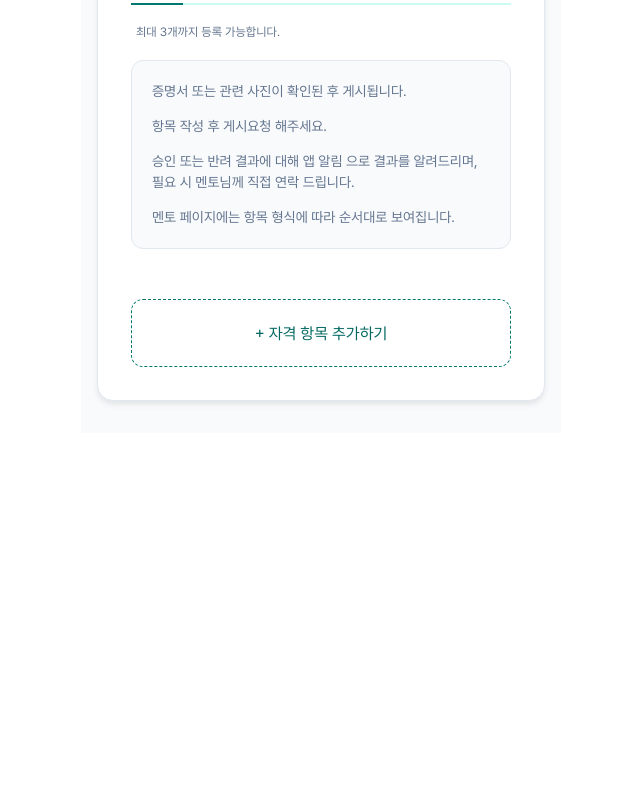
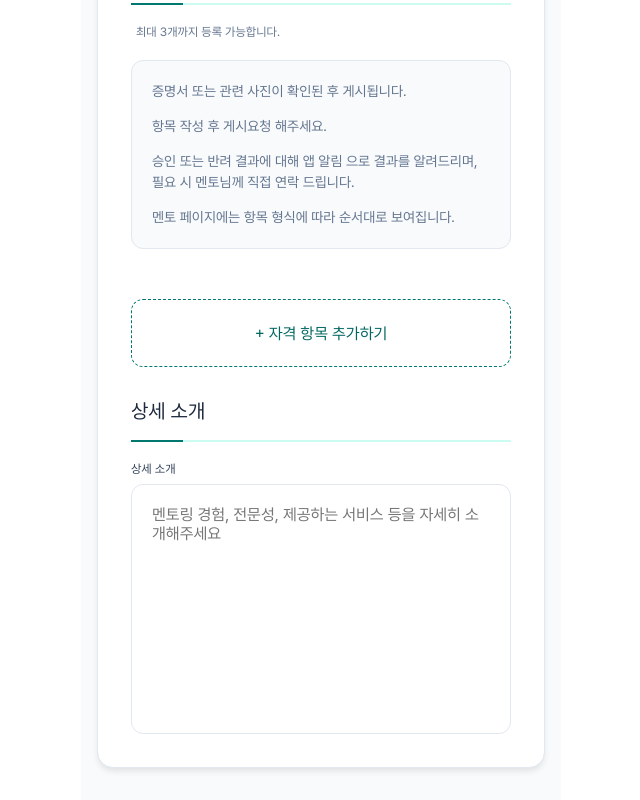
Before and after one commit to woowacourse-teams/2025-Fit-toring, a React app in the folder frontend/: page /mentoring-create in a window 1280 px wide. Shown: the part 1138-1938 px from the top of the page, without its empty margins (319-959 px from the left). Before the commit the page ends 1571 px from the top, so only its background shows below. Built offline with nearby package versions, Linux system fonts and the light colour scheme.

Commit message:
feat: 상세 소개 폼 UI 구현 #186

```diff
--- /dev/null
+++ b/frontend/src/pages/mentoringCreate/components/DetailIntroduce/DetailIntroduce.tsx
@@ -0,0 +1,54 @@
+import styled from '@emotion/styled';
+
+import FormField from '../../../../common/components/FormField/FormField';
+import TitleSeparator from '../TitleSeparator/TitleSeparator';
+
+function DetailIntroduce() {
+  return (
+    <section>
+      <TitleSeparator>상세 소개</TitleSeparator>
+      <StyledFormFieldWrapper>
+        <FormField label="상세 소개" htmlFor="content">
+          <StyledTextarea
+            placeholder="멘토링 경험, 전문성, 제공하는 서비스 등을 자세히 소개해주세요"
+            id="content"
+            required
+          />
+        </FormField>
+      </StyledFormFieldWrapper>
+    </section>
+  );
+}
+
+export default DetailIntroduce;
+
+const StyledFormFieldWrapper = styled.div`
+  display: flex;
+  flex-direction: column;
+  gap: 2rem;
+`;
+
+const StyledTextarea = styled.textarea`
+  width: 100%;
+  height: 25rem;
+  padding: 2rem;
+  border: 1px solid ${({ theme }) => theme.OUTLINE.REGULAR};
+  border-radius: 12px;
+  resize: none;
+
+  background-color: ${({ theme }) => theme.BG.WHITE};
+
+  color: ${({ theme }) => theme.FONT.B02};
+  ${({ theme }) => theme.TYPOGRAPHY.LB4_R};
+
+  &:hover {
+    border-color: ${({ theme }) => theme.SYSTEM.MAIN500};
+  }
+
+  &:focus {
+    border-color: ${({ theme }) => theme.SYSTEM.MAIN500};
+
+    outline: none;
+    box-shadow: 0 0 0 1px ${({ theme }) => theme.SYSTEM.MAIN500};
+  }
+`;
--- a/frontend/src/pages/mentoringCreate/components/MentoringCreateForm/MentoringCreateForm.tsx
+++ b/frontend/src/pages/mentoringCreate/components/MentoringCreateForm/MentoringCreateForm.tsx
@@ -2,6 +2,7 @@ import styled from '@emotion/styled';
 
 import BaseInfoSection from '../BaseInfoSection/BaseInfoSection';
 import CertificateSection from '../CertificateSection/CertificateSection';
+import DetailIntroduce from '../DetailIntroduce/DetailIntroduce';
 import IntroduceSection from '../IntroduceSection/IntroduceSection';
 import ProfileSection from '../ProfileSection/ProfileSection';
 import SpecialtySection from '../SpecialtySection/SpecialtySection';
@@ -14,6 +15,7 @@ function MentoringCreateForm() {
       <SpecialtySection />
       <IntroduceSection />
       <CertificateSection />
+      <DetailIntroduce />
     </StyledContainer>
   );
 }
```
